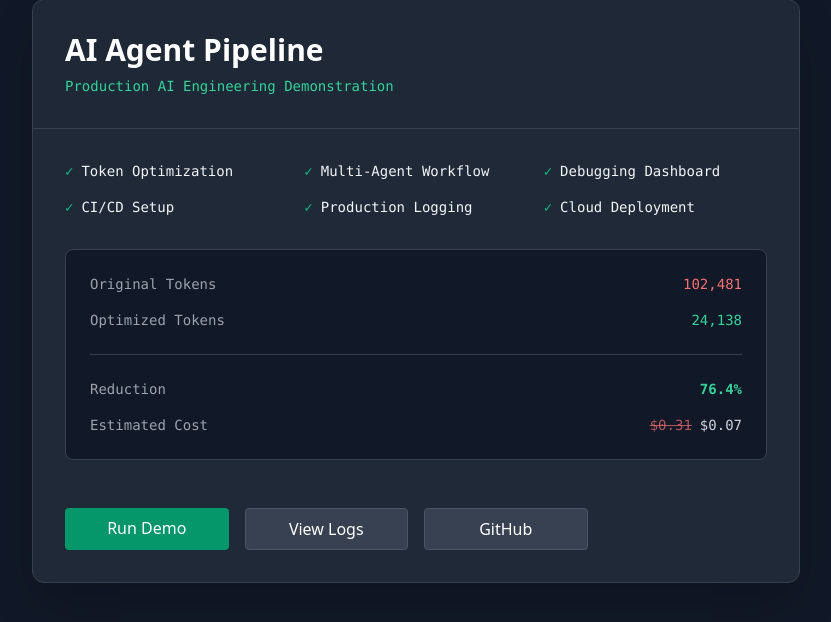
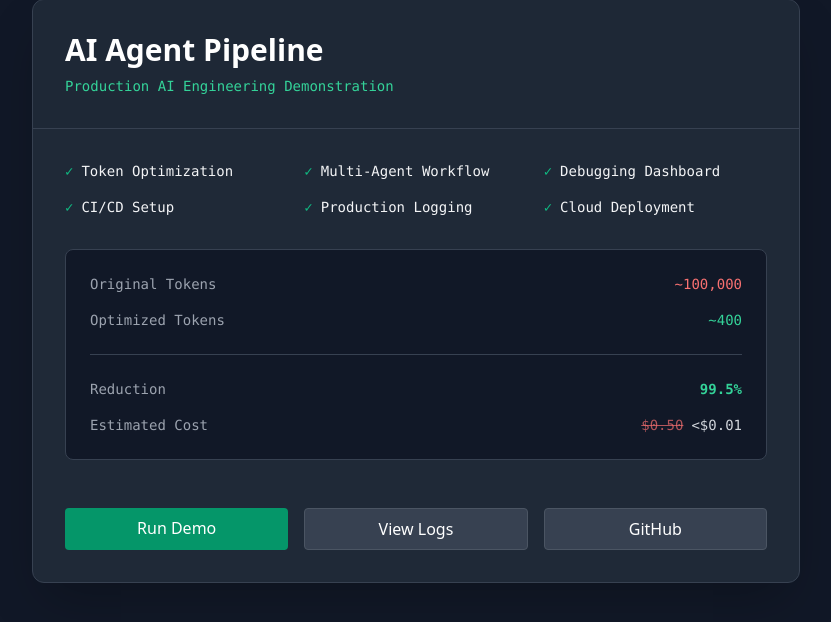
Before and after one commit to raoopriyanka/ai_agent_pipeline, a FastAPI app: page / in a window 1280 px wide. Shown: the part 109-731 px from the top of the page, without its empty margins (224-1055 px from the left). Run offline with FastAPI, Linux system fonts and the light colour scheme; some libraries are stand-ins or nearby versions.

Commit message:
fix: update html metrics and fix logs link

```diff
--- a/src/templates/index.html
+++ b/src/templates/index.html
@@ -30,25 +30,25 @@
             <div class="bg-gray-900 p-6 rounded-lg border border-gray-700">
                 <div class="grid grid-cols-2 gap-y-4 text-sm font-mono">
                     <div class="text-gray-400">Original Tokens</div>
-                    <div class="text-right text-red-400">102,481</div>
+                    <div class="text-right text-red-400">~100,000</div>
 
                     <div class="text-gray-400">Optimized Tokens</div>
-                    <div class="text-right text-emerald-400">24,138</div>
+                    <div class="text-right text-emerald-400">~400</div>
 
                     <div class="col-span-2 border-t border-gray-700 my-2"></div>
 
                     <div class="text-gray-400">Reduction</div>
-                    <div class="text-right font-bold text-emerald-400">76.4%</div>
+                    <div class="text-right font-bold text-emerald-400">99.5%</div>
 
                     <div class="text-gray-400">Estimated Cost</div>
-                    <div class="text-right text-gray-300"><span class="line-through text-red-400/70 mr-2">$0.31</span>$0.07</div>
+                    <div class="text-right text-gray-300"><span class="line-through text-red-400/70 mr-2">$0.50</span><$0.01</div>
                 </div>
             </div>
 
             <!-- Action Buttons -->
-            <div class="grid grid-cols-2 md:grid-cols-4 gap-4 pt-4">
+            <div class="grid grid-cols-1 md:grid-cols-3 gap-4 pt-4">
                 <a href="/docs" class="text-center bg-emerald-600 hover:bg-emerald-500 text-white py-2 px-4 rounded font-medium transition-colors">Run Demo</a>
-                <a href="#" class="text-center bg-gray-700 hover:bg-gray-600 text-white py-2 px-4 rounded font-medium transition-colors border border-gray-600">View Logs</a>
+                <a href="/logs" target="_blank" class="text-center bg-gray-700 hover:bg-gray-600 text-white py-2 px-4 rounded font-medium transition-colors border border-gray-600">View Logs</a>
                 <a href="https://github.com/raoopriyanka/ai_agent_pipeline" target="_blank" class="text-center bg-gray-700 hover:bg-gray-600 text-white py-2 px-4 rounded font-medium transition-colors border border-gray-600">GitHub</a>
             </div>
         </div>
```
